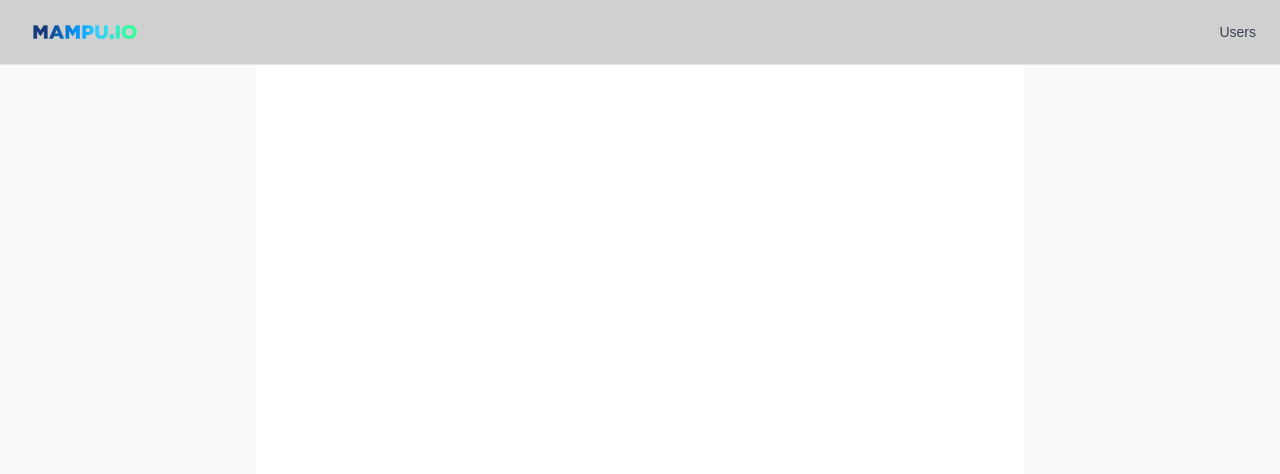
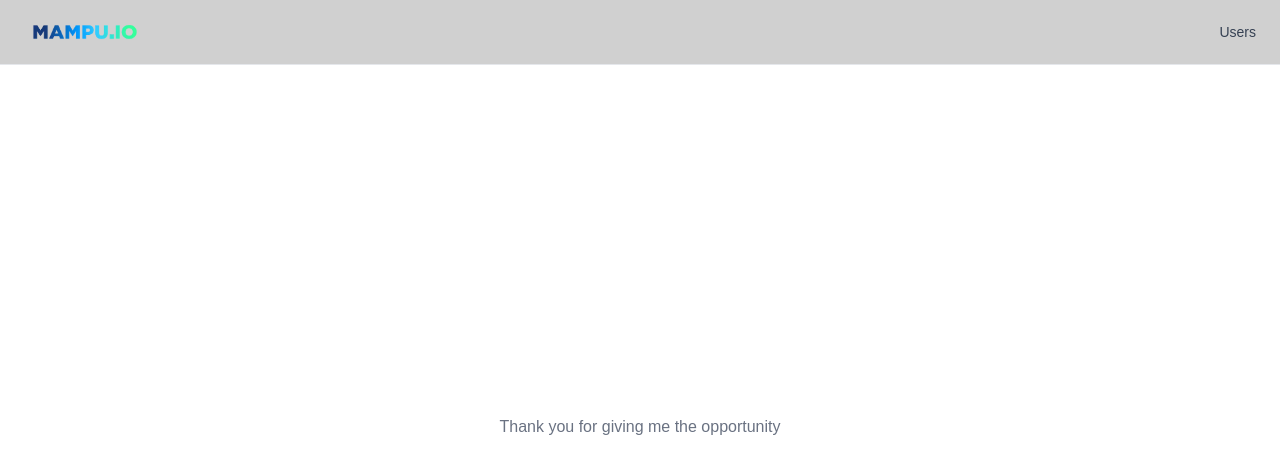
Before and after one commit to habibigustip/fe-test-mampuio, a Next.js app: page / in a window 1280 px wide. Shown: the top 474 px of the page. Built offline with nearby package versions, Linux system fonts and the light colour scheme.

Commit message:
feat: styling homepage

```diff
--- a/app/page.tsx
+++ b/app/page.tsx
@@ -1,8 +1,17 @@
 export default function Home() {
   return (
-    <div className="flex flex-col flex-1 items-center justify-center bg-zinc-50 font-sans">
-      <main className="flex flex-1 w-full max-w-3xl flex-col items-center justify-between py-32 px-16 bg-white sm:items-start">
-      </main>
-    </div>
+    <main className="flex flex-1 w-full flex-col items-center justify-between py-32 px-16 bg-white sm:items-start">
+      <section className="flex flex-1 flex-col w-full items-center justify-center">
+        <div className="text-3xl">
+          Hi, I&apos;m <span className="font-semibold">Habibi Gusti Pangestu</span>
+        </div>
+        <div className="text-gray-500">
+          Thank you for giving me the opportunity
+        </div>
+        <div className="mt-6">
+          You can check the progress of the take home test in the <span className="font-semibold">users</span> menu in the top right corner of the navbar.
+        </div>
+      </section>
+    </main>
   );
 }
```
